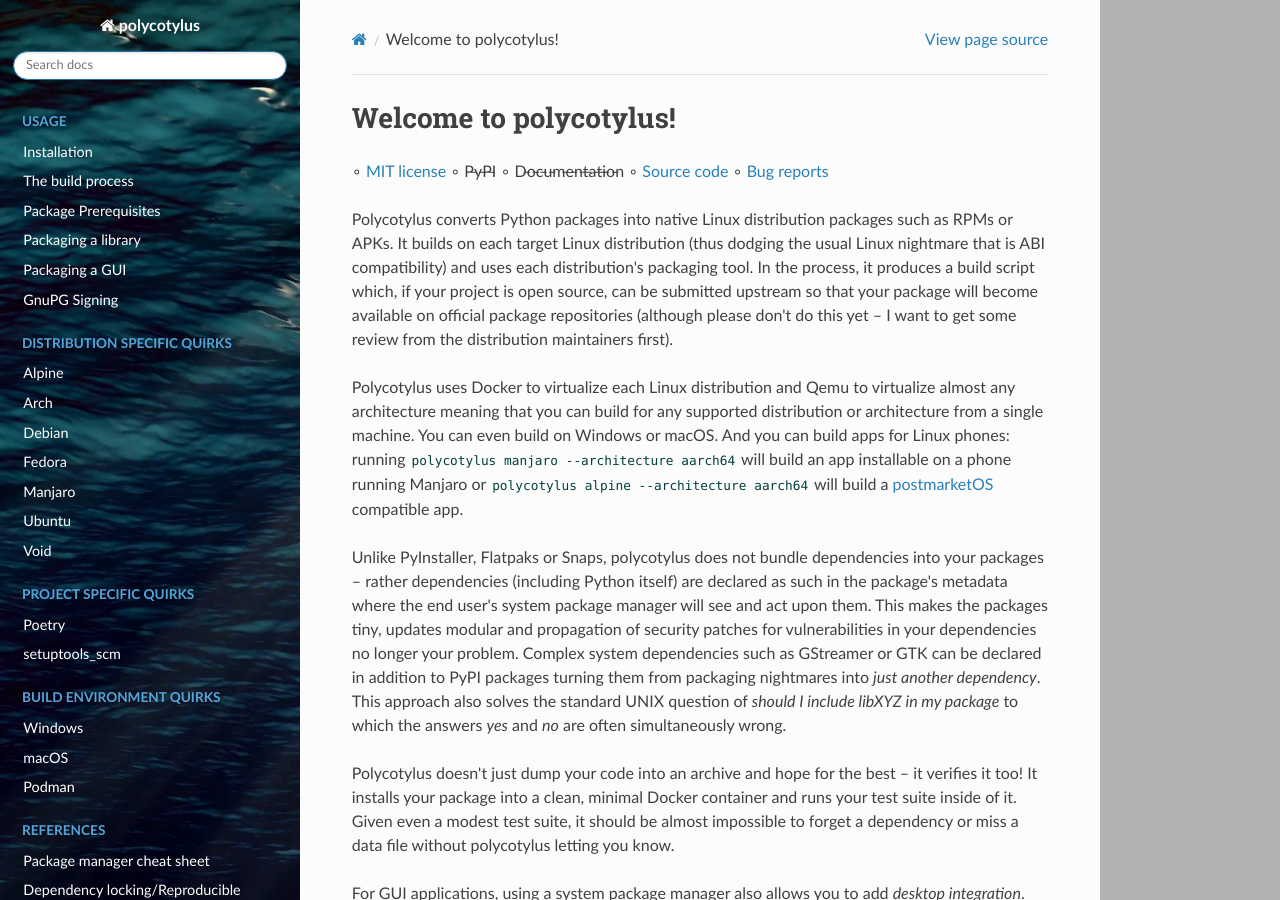
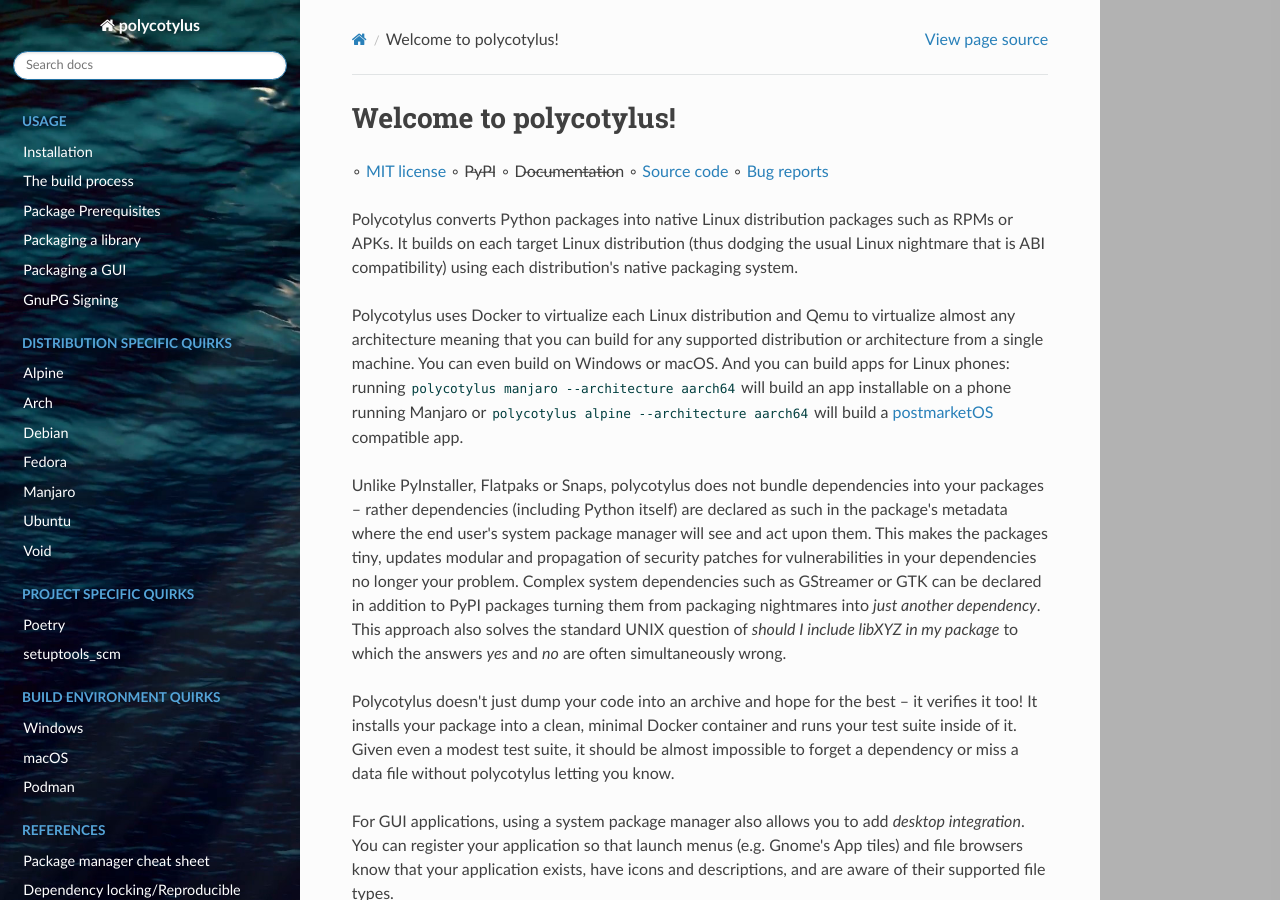
Before and after one commit to bwoodsend/polycotylus, a Sphinx documentation site: the page built from docs/source/index.rst, in a window 1280 px wide and 900 px high. Built offline with Sphinx 7.4.7 and the Read the Docs theme 3.1.0, drawn with Linux system fonts in a browser that asks for light colours; pages that are not in the unit, such as notebooks, are missing from menus.

Commit message:
Hide/remove mentions of submitting packages upstream (for now)

```diff
--- a/README.rst
+++ b/README.rst
@@ -15,11 +15,8 @@
 
 Polycotylus converts Python packages into native Linux distribution packages
 such as RPMs or APKs. It builds on each target Linux distribution (thus dodging
-the usual Linux nightmare that is ABI compatibility) and uses each
-distribution's packaging tool. In the process, it produces a build script which,
-if your project is open source, can be submitted upstream so that your package
-will become available on official package repositories (although please don't do
-this yet – I want to get some review from the distribution maintainers first).
+the usual Linux nightmare that is ABI compatibility) using each distribution's
+native packaging system.
 
 Polycotylus uses Docker to virtualize each Linux distribution and Qemu to
 virtualize almost any architecture meaning that you can build for any supported
@@ -115,10 +112,6 @@
 
 Other, less significant but more achievable things I'd like to do:
 
-* Formalise the process for submitting to official package repositories. In
-  practice, this should be more about documentation and talking to repository
-  maintainers than writing code.
-
 * Custom MIME Type support (i.e. declaring a new made-up file suffix and its
   association with an application).
 
```
Also changed, not shown: docs/source/alpine.rst (+3 -5 lines), docs/source/schema.yaml (+8 -31 lines), 3 other files.
